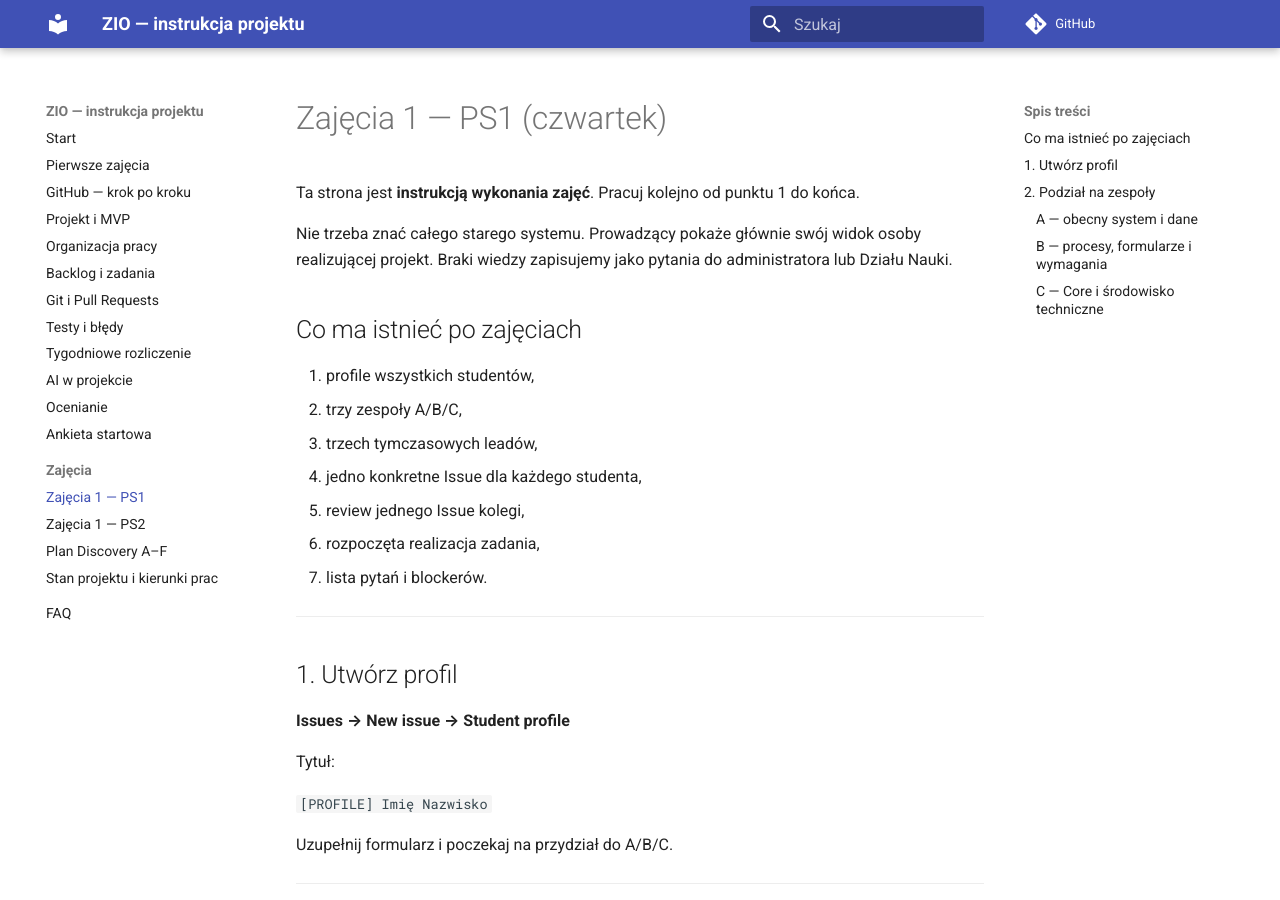
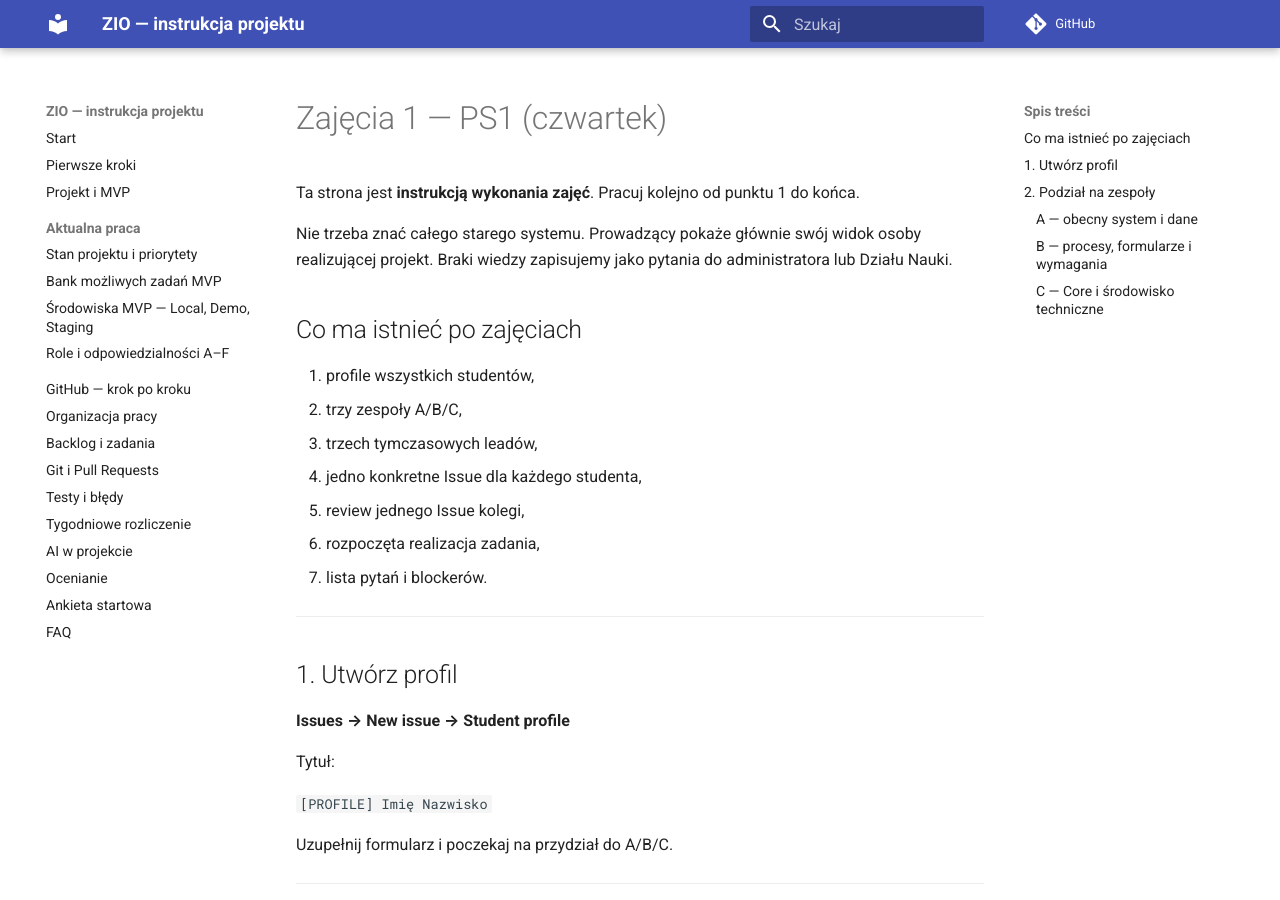
Before and after one commit to zio-wi-pb-mc/pb-science-office-manual, an MkDocs documentation site: the page built from manual/11-zajecia-01-ps1.md, in a window 1280 px wide and 900 px high. Built offline with MkDocs 1.6.1 and Material for MkDocs 9.7.7, drawn with Linux system fonts in a browser that asks for light colours; comment, search, counter and statistics services are not loaded.

Commit message:
docs: reorganize navigation for MVP phase

```diff
--- a/mkdocs.yml
+++ b/mkdocs.yml
@@ -11,9 +11,14 @@ theme:
     - content.code.copy
 nav:
   - Start: index.md
-  - Pierwsze zajęcia: 00-start.md
+  - Pierwsze kroki: 00-start.md
+  - Projekt i MVP: 01-projekt-i-mvp.md
+  - Aktualna praca:
+      - Stan projektu i priorytety: 16-propozycje-zadan-po-audycie.md
+      - Bank możliwych zadań MVP: 17-bank-zadan-mvp.md
+      - Środowiska MVP — Local, Demo, Staging: 18-srodowiska-mvp.md
+      - Role i odpowiedzialności A–F: 12-plan-discovery-a-f.md
   - GitHub — krok po kroku: 13-github-krok-po-kroku.md
-  - Projekt i MVP: 01-projekt-i-mvp.md
   - Organizacja pracy: 02-organizacja.md
   - Backlog i zadania: 03-backlog.md
   - Git i Pull Requests: 04-git-pr.md
@@ -22,11 +27,6 @@ nav:
   - AI w projekcie: 07-ai.md
   - Ocenianie: 08-ocenianie.md
   - Ankieta startowa: 09-ankieta.md
-  - Zajęcia:
-      - Zajęcia 1 — PS1: 11-zajecia-01-ps1.md
-      - Zajęcia 1 — PS2: 14-zajecia-01-ps2.md
-      - Plan Discovery A–F: 12-plan-discovery-a-f.md
-      - Stan projektu i kierunki prac: 16-propozycje-zadan-po-audycie.md
   - FAQ: 10-faq.md
 markdown_extensions:
   - admonition
```
